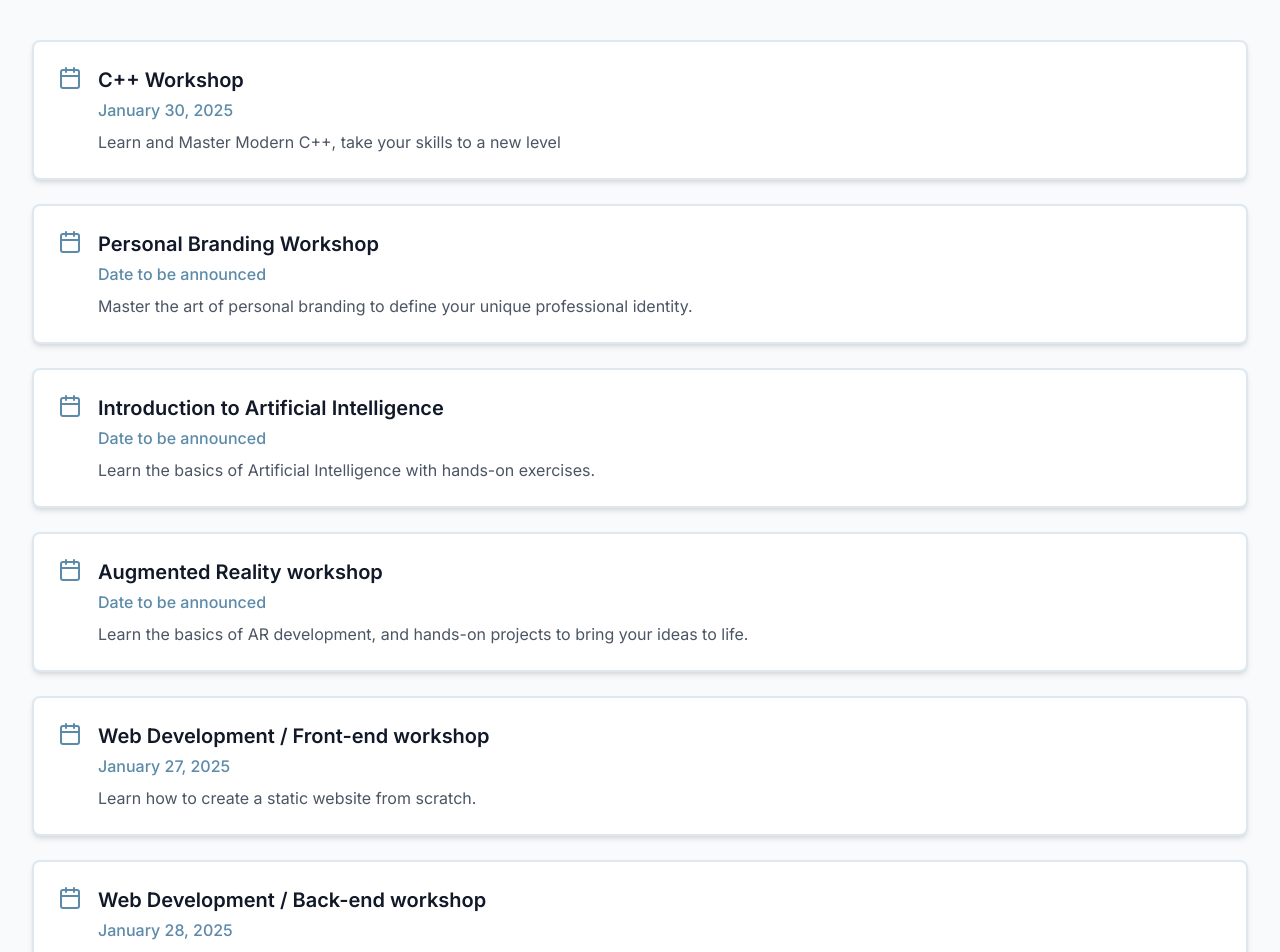
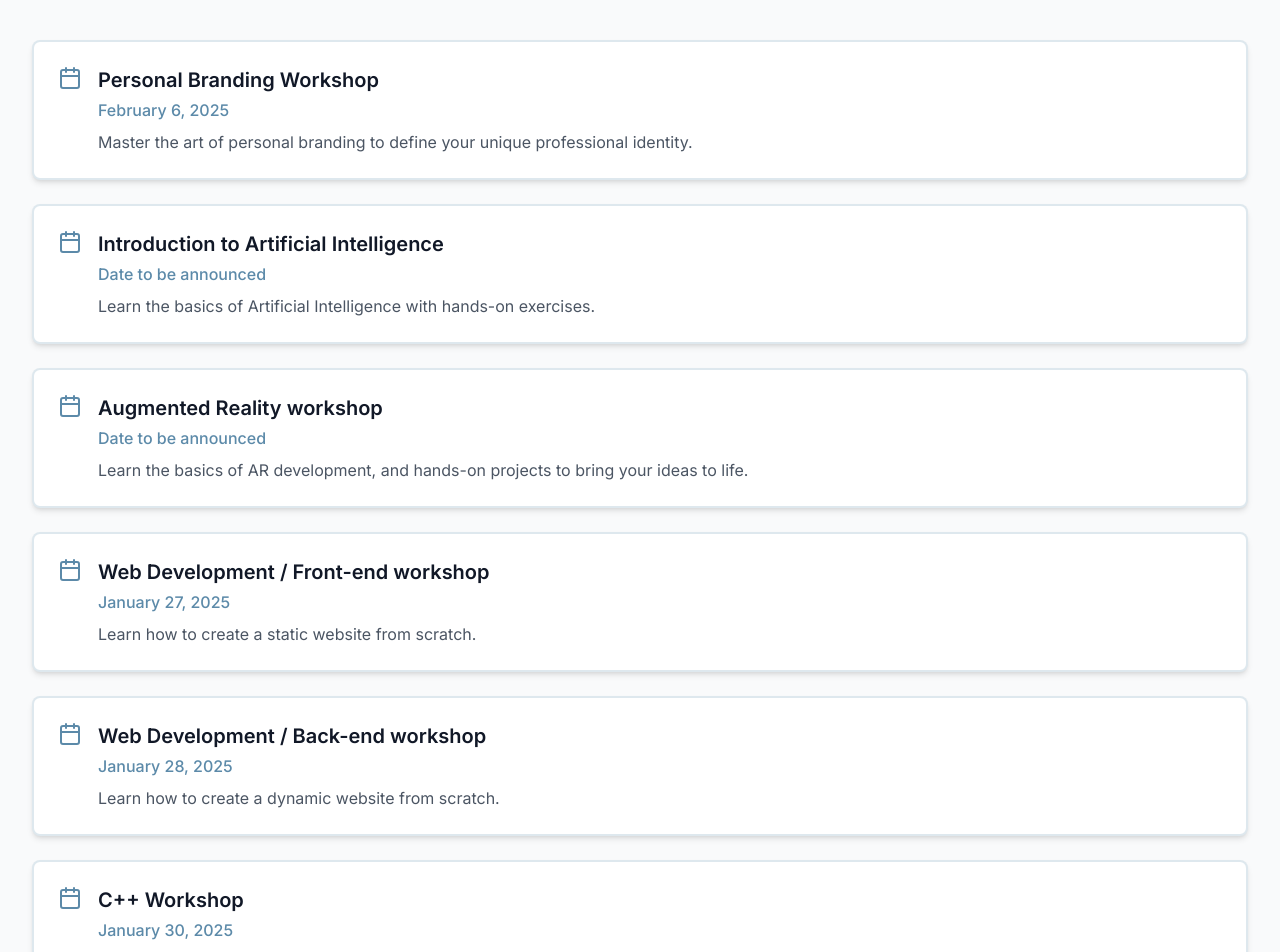
Before and after one commit to manelgh8/Tekne, a React (Vite) app in the folder project/: page /events in a window 1280 px wide. Shown: the part 160-1112 px from the top of the page. Built offline with nearby package versions, Linux system fonts and the light colour scheme.

Commit message:
website updated

```diff
--- a/project/src/pages/Events.tsx
+++ b/project/src/pages/Events.tsx
@@ -3,17 +3,12 @@ import { motion } from 'framer-motion';
 import { Calendar } from 'lucide-react';
 
 const events = [
-  {
-    title: 'C++ Workshop' ,
-    date: '2025-01-30',
-    description: 'Learn and Master Modern C++, take your skills to a new level',
-    link: 'https://docs.google.com/forms/d/e/1FAIpQLSff4aTpp7e7ELYN8bAT_oG3sB4wHeoHk1ZWoH572zZopIydhg/viewform?usp=header',
-  },
+
   {
     title: 'Personal Branding Workshop' ,
-    date:  '',
+    date:  '2025-02-06',
     description: 'Master the art of personal branding to define your unique professional identity.',
-    link: '',
+    link: 'https://docs.google.com/forms/d/1SVRKcf4YGd-KG0QSUsBXqpKKw9i4OVRFDNGFpH84nsc/edit',
   },
   {
     title: 'Introduction to Artificial Intelligence ',
@@ -38,6 +33,12 @@ const events = [
     date: '2025-01-28',
     description: 'Learn how to create a dynamic website from scratch.',
     link: '',
+  } ,
+  {
+    title: 'C++ Workshop' ,
+    date: '2025-01-30',
+    description: 'Learn and Master Modern C++, take your skills to a new level',
+    link:  '',
   }
 ];
 
```
